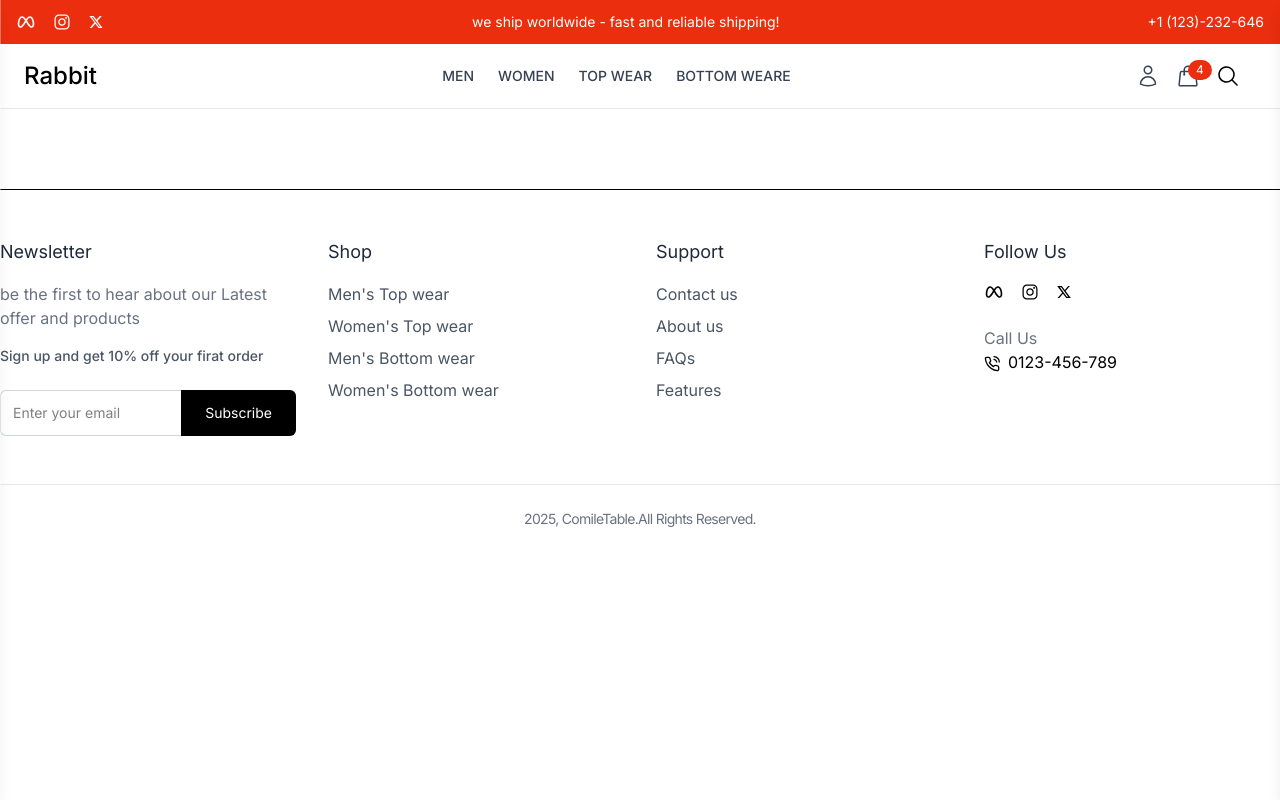
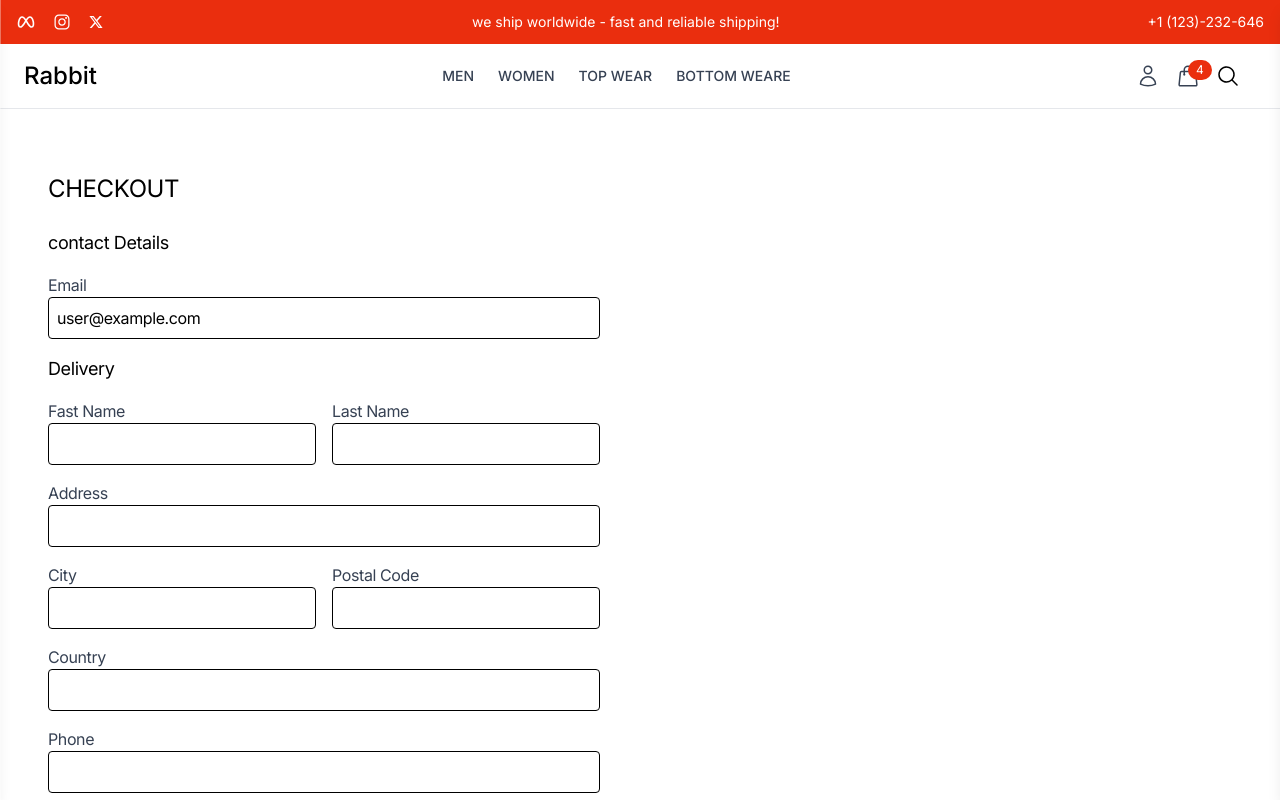
Before and after one commit to AdityaSonawane5/web_Development, a React (Vite) app in the folder E-Commerse Website/frontend/: page /checkout in a window 1280 px wide. Shown: the top 800 px of the page. Built offline with nearby package versions, Linux system fonts and the light colour scheme.

Commit message:
feat: Implement Checkout form with shipping details and payment handling; enhance layout and styling

```diff
--- a/E-Commerse Website/frontend/src/components/Cart/Checkout.jsx
+++ b/E-Commerse Website/frontend/src/components/Cart/Checkout.jsx
@@ -1,43 +1,177 @@
 import React, { useState } from 'react'
 import { useNavigate } from 'react-router-dom';
-const cart={
-  product:[
+const cart = {
+  product: [
     {
-      name:"Stylish Jacket",
-      size:"M",
-      color:"Black",
-      price:120,
-      image:"https://picsum.photos/150?random=1",
+      name: "Stylish Jacket",
+      size: "M",
+      color: "Black",
+      price: 120,
+      image: "https://picsum.photos/150?random=1",
     },
     {
-      name:"Casual Sneakers",
-      size:"42",
-      color:"White",
-      price:75,
-      image:"https://picsum.photos/150?random=2"
+      name: "Casual Sneakers",
+      size: "42",
+      color: "White",
+      price: 75,
+      image: "https://picsum.photos/150?random=2"
     },
   ],
-  totalPrice:195,
+  totalPrice: 195,
 };
 
 const Checkout = () => {
-  const navigate=useNavigate();
-  const [shippingAddress,setShippingAddress]=useState({
-    firstName:"",
-    lastName:"",
-    address:"",
-    city:"",
-    postalCode:"",
-    country:"",
-    phone:""
-  })
+  const navigate = useNavigate();
+  const [checkoutId, setCheckoutId]=useState(null);
+  const [shippingAddress, setShippingAddress] = useState({
+    firstName: "",
+    lastName: "",
+    address: "",
+    city: "",
+    postalCode: "",
+    country: "",
+    phone: ""
+  });
+  const handelCreateChekout=(e)=>{
+    e.preventDefault();
+    setCheckoutId(123);
+  }
   return (
     <div className='grid grid-cols-1 lg:grid-cols-2 gap-8 max-w-7xl max-auto py-10 px-6 tracking-tight'>
       {/* Left Section */}
+      <div className='bg-white rounded-lg p-6'>
+        <h2 className='text-2xl uppercase mb-6'>Checkout</h2>
+        <form onSubmit={handelCreateChekout}>
+          <h3 className='text-lg mb-4 '>contact Details</h3>
+          <div className='mb-4'>
+            <label className='block text-gray-700'>Email</label>
+            <input type="email"
+              value='user@example.com'
+              className='w-full p-2 border rounded'
+              disabled
+            />
+          </div>
+          <h3 className='text-lg mb-4'>Delivery</h3>
+          <div className='mb-4 grid grid-cols-2 gap-4'>
+            <div>
+              <label className="block text-gray-700">Fast Name</label>
+              <input
+                type="text"
+                value={shippingAddress.firstName}
+                onChange={(e) =>
+                  setShippingAddress({
+                    ...shippingAddress,
+                    firstName: e.target.value
+                  })
+                }
+                className='w-full p-2 border rounded'
+                required />
+            </div>
 
+            <div>
+              <label className="block text-gray-700">Last Name</label>
+              <input
+                type="text"
+                value={shippingAddress.lastName}
+                onChange={(e) =>
+                  setShippingAddress({
+                    ...shippingAddress,
+                    lastName: e.target.value
+                  })
+                }
+                className='w-full p-2 border rounded'
+                required />
+            </div>
+          </div>
+          <div className='mb-4'>
+            <label className='block text-gray-700 '>Address </label>
+            <input
+              type='text'
+              value={setShippingAddress.address}
+              onChange={(e) =>
+                setShippingAddress({
+                  ...shippingAddress, address: e.target.value,
+                })
+              }
+              className='w-full p-2 border rounded'
+              required
+            />
+          </div>
+          <div className='mb-4 grid grid-cols-2 gap-4'>
+            <div className=''>
+              <label className="block text-gray-700">City</label>
+              <input
+                type="text"
+                value={shippingAddress.city}
+                onChange={(e) =>
+                  setShippingAddress({
+                    ...shippingAddress,
+                    city: e.target.value
+                  })
+                }
+                className='w-full p-2 border rounded'
+                required />
+            </div>
+
+            <div>
+              <label className="block text-gray-700">Postal Code</label>
+              <input
+                type="text"
+                value={shippingAddress.postalCode}
+                onChange={(e) =>
+                  setShippingAddress({
+                    ...shippingAddress,
+                    postalCode: e.target.value
+                  })
+                }
+                className='w-full p-2 border rounded'
+                required />
+            </div>
+
+          </div>
+          <div className='mb-4'>
+            <label className='block text-gray-700 '>Country </label>
+            <input
+              type='text'
+              value={setShippingAddress.country}
+              onChange={(e) =>
+                setShippingAddress({
+                  ...shippingAddress, country: e.target.value,
+                })
+              }
+              className='w-full p-2 border rounded'
+              required
+            />
+          </div>
+          <div className='mb-4'>
+            <label className='block text-gray-700 '>Phone</label>
+            <input
+              type='tel'
+              value={setShippingAddress.phone}
+              onChange={(e)=>
+                setShippingAddress({
+                  ...shippingAddress,phone:e.target.value,
+                })
+              }
+              className='w-full p-2 border rounded'
+              required
+            />
+          </div>
+          <div className='mt-6'>
+            {!checkoutId ?(
+              <button type='submit' className="w-full bg-black text-white py-3 rounded">Continue to payment</button>
+            ):(
+              <div>
+                <h3 className='text-lg mb-4 '>Pay with Paypal</h3>
+                {/* pay complate */}
+              </div>
+            )}
+          </div>
+        </form>
+      </div>
     </div>
   )
 }
 
 export default Checkout
-// 4:44:38 // timestamp
+// 4:55:41 // timestamp
```
